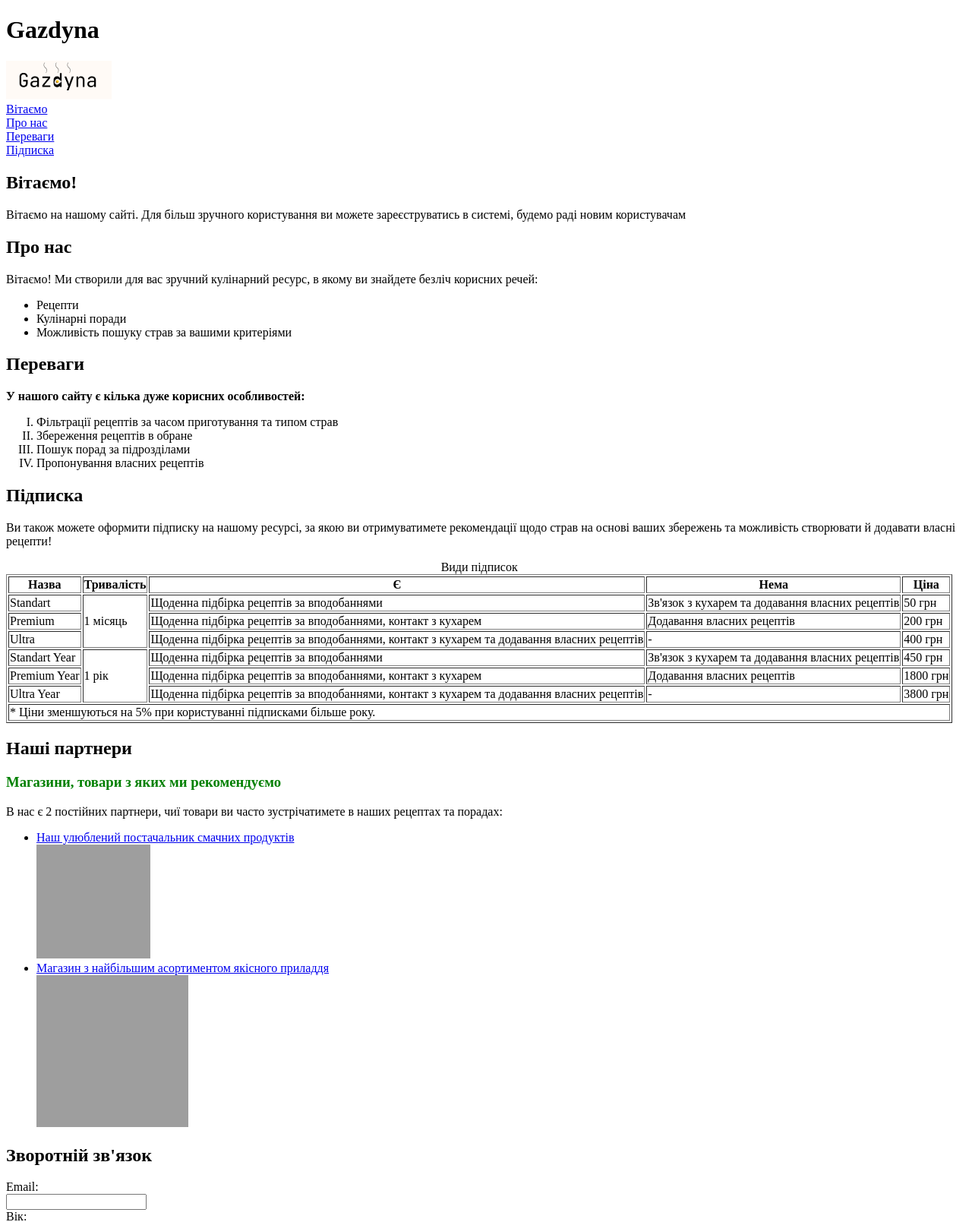
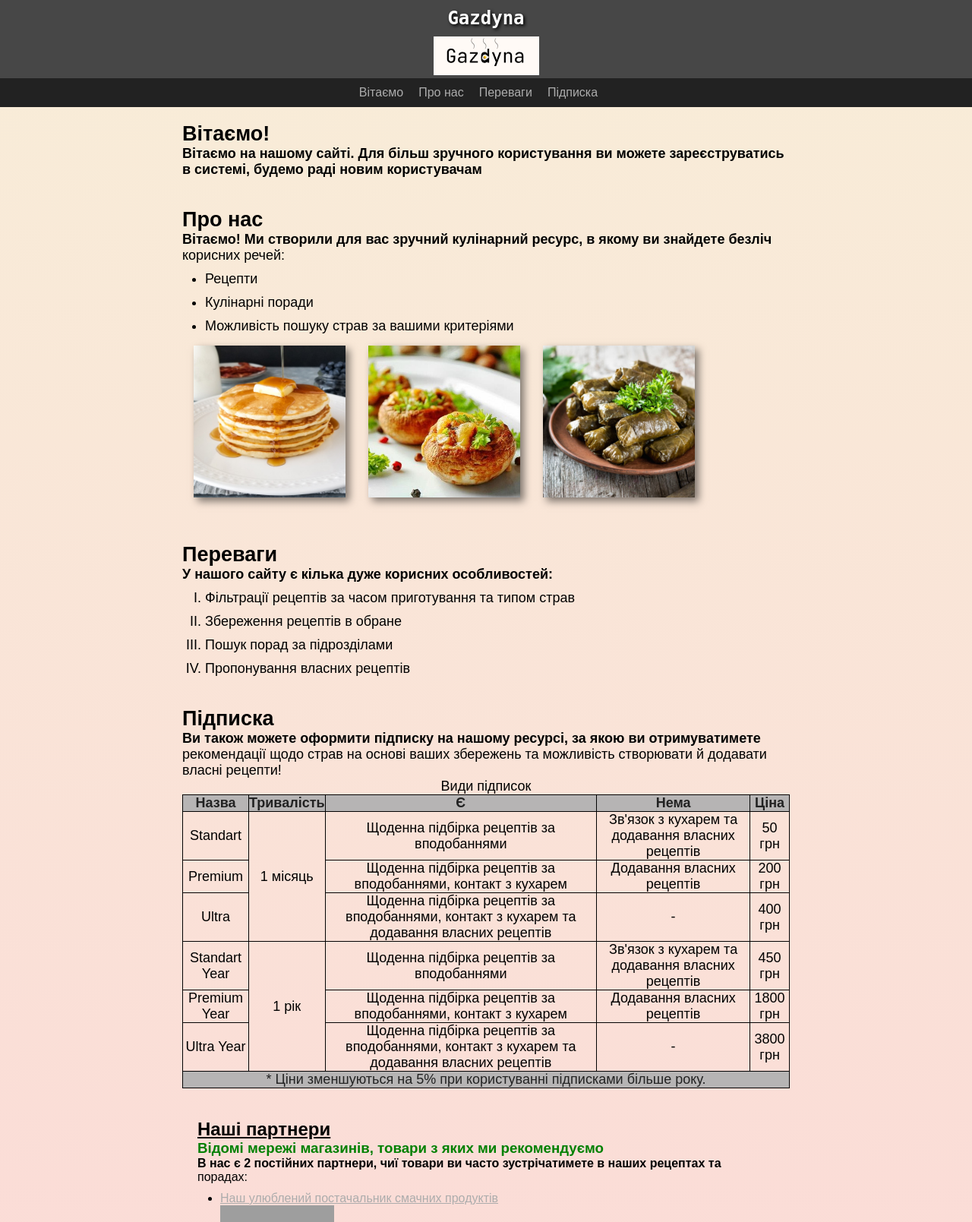
Before and after one commit to travinanastia/Front, a plain HTML site: page info.html in a window 1280 px wide. Shown: the top 1609 px of the page at 76% size. Drawn offline with Linux system fonts and the light colour scheme; grey boxes are pictures that could not be loaded.

Commit message:
Add files via upload

```diff
--- a/info.html
+++ b/info.html
@@ -3,6 +3,96 @@
 <head>
     <meta charset="UTF-8">
     <meta name="viewport" content="width=device-width, initial-scale=1.0">
+    <link rel="stylesheet" href="style.css">
+    <style>
+    [id]{
+        font-size: 18px;
+    }
+
+    [id*="welcome"]{
+        font-weight: bolder;
+    }
+
+    aside > h2 {
+        text-decoration: underline;
+    }
+
+    h2+h3{
+        color:green;
+    }
+
+    a:link {
+        color: rgb(172, 172, 172);
+    }
+
+    a:active {
+        color: rgb(243, 50, 92);
+    }
+
+    p::first-line {
+        font-weight: bold;
+    }
+
+    .image-row {
+        display: inline-table;
+        position: relative;
+    }
+
+    .image-row img {
+        margin: 15px;
+        position: relative;
+        box-shadow: 5px 5px 10px rgba(0, 0, 0, 0.5);
+    }
+
+    .image-row img:nth-child(1) {
+        z-index: 1;
+        top: 0;
+        left: 0;
+    }
+
+    .image-row img:nth-child(2) {
+        z-index: 2;
+        top: 0;
+        left: 0;
+    }
+
+    .image-row img:nth-child(3) {
+        z-index: 3;
+        top: 0;
+        left: 0;
+    }
+
+    header h1 {
+        font-family: 'monospace', monospace;
+        font-size: 24px;
+        text-shadow: 2px 2px 4px rgba(0, 0, 0, 1);
+    }
+
+    @keyframes shake {
+
+        0% {
+            transform: translateX(0);
+        }
+        25% {
+            transform: translateX(-5px);
+        }
+        50% {
+            transform: translateX(5px);
+        }
+        75% {
+            transform: translateX(-5px);
+        }
+        100% {
+            transform: translateX(5px);
+        }
+
+    }
+    .image-row img:hover {
+        animation-name: shake;
+        animation-duration: 3s;
+    }
+    </style>
+
     <title>Gazdyna</title>
 </head>
 <body>
@@ -16,33 +106,37 @@
             <div><a href="#advantages">Переваги</a></div>
             <div><a href="#subscription">Підписка</a></div>
             <div>
-        </div>
     </header>
 
     <main>
         <section id="welcome">
-            <h2>Вітаємо!</h2>
             <article>
+                <h2>Вітаємо!</h2>
                 <p>Вітаємо на нашому сайті. Для більш зручного користування ви можете зареєструватись в системі, будемо раді новим користувачам</p>
             </article>
         </section>
 
         <section id="about_us">
-            <h2>Про нас</h2>
             <article>
+                <h2>Про нас</h2>
                 <p>Вітаємо! Ми створили для вас зручний кулінарний ресурс, в якому ви знайдете безліч корисних речей:</p>
                 <ul>
                     <li>Рецепти</li>
                     <li>Кулінарні поради</li>
                     <li>Можливість пошуку страв за вашими критеріями</li>
                 </ul>
+                <div class="image-row">
+                    <img src="image1.jpg" alt="Зображення 1" style="width: 200px; height: 200px;">
+                    <img src="image2.jpg" alt="Зображення 2" style="width: 200px; height: 200px;">
+                    <img src="image3.jpeg" alt="Зображення 3" style="width: 200px; height: 200px;">
+                </div>
             </article>
         </section>
 
         <section id="advantages">
-            <h2>Переваги</h2>
             <article>
-                <p><strong>У нашого сайту є кілька дуже корисних особливостей:</strong></p>
+                <h2>Переваги</h2>
+                <p><b>У нашого сайту є кілька дуже корисних особливостей:</b></p>
                 <ul>
                     <li type="I">Фільтрації рецептів за часом приготування та типом страв</li>
                     <li type="I">Збереження рецептів в обране</li>
@@ -53,8 +147,8 @@
         </section>
 
         <section id="subscription">
-            <h2>Підписка</h2>
             <article>
+                <h2>Підписка</h2>
                 <p> Ви також можете оформити підписку на нашому ресурсі, за якою ви отримуватимете рекомендації щодо страв на основі ваших збережень та можливість створювати й додавати власні рецепти!</p>
                 <table border="1">
                     <caption>Види підписок</caption>
@@ -118,7 +212,7 @@
 
     <aside>
         <h2>Наші партнери</h2>
-        <h3 style="color: green;">Магазини, товари з яких ми рекомендуємо</h3>
+        <h3>Відомі мережі магазинів, товари з яких ми рекомендуємо</h3>
         <p>В нас є 2 постійних партнери, чиї товари ви часто зустрічатимете в наших рецептах та порадах:</p>
         <ul>
             <li><a href="https://shop.silpo.ua/">Наш улюблений постачальник смачних продуктів </a></li>
@@ -130,7 +224,7 @@
         </ul>
     </aside>
 
-        <form action="/відправити-повідомлення" method="post">
+        <form action="Sendmessage" method="post">
             <h2>Зворотній зв'язок</h2>
             <label for="email">Email:</label>
             <br>
@@ -162,6 +256,7 @@
                 <option value="Liked">Сподобався</option>
                 <option value="Needs improvement">Потребує доопрацювання</option>
                 <option value="Not enough">Неповний</option>
+                <option value="Not enough">Не сподобався</option>
             </select>
             <br>
 
--- /dev/null
+++ b/mainstyle.css
@@ -0,0 +1,55 @@
+* {
+    margin: 0;
+    padding: 0;
+    box-sizing: border-box;
+}
+
+body {
+    font-family: Arial;
+    background-color: #f0f0f0;
+    margin: 0;
+    padding: 0;
+}
+
+header {
+    background-color: #666;
+    font-family: 'monospace', monospace;
+    font-size: 20px;
+    display: flex;
+    justify-content: space-between;
+    align-items: center;
+    padding: 10px;
+}
+
+header div {
+    display: flex;
+    align-items: center;
+}
+header div>div {
+    color: #ffffff;
+    font-family: 'monospace', monospace;
+    font-size: 24px;
+    text-shadow: 3px 3px 4px rgba(0, 0, 0, 1);
+    margin-right: 45%;
+    margin-left: 5%;
+}
+
+header nav {
+    display: flex;
+    justify-content: center;
+    margin-right: 40%;
+}
+
+header a {
+    color: #fff;
+    text-decoration: none;
+    margin: 0 30px;
+    margin-right: 20px;
+}
+
+header button {
+    background-color: #363636;
+    color: #fff;
+    padding: 5px 20px;
+    border-radius: 5px;
+}
--- /dev/null
+++ b/style.css
@@ -0,0 +1,127 @@
+
+*{
+    margin: 0;
+    padding: 0;
+    box-sizing: border-box;
+  }
+
+body {
+    font-family: Arial;
+    background: linear-gradient(to bottom, #f8edd8, #fdd0d6);
+}
+
+header {
+    background-color: #474747;
+    color: #fff;
+    text-align: center;
+}
+
+header h1 {
+    padding: 10px;
+}
+
+header nav {
+    display: flex;
+    justify-content: center;
+    background-color: #222;
+    width: 100%;
+    padding: 10px 0;
+}
+
+header nav div {
+    margin: 0 10px;
+}
+
+header nav a {
+    color: #fff;
+    text-decoration: none;
+}
+
+.image-row {
+    display: inline-table;
+    position: relative;
+}
+
+section, aside {
+    padding: 20px;
+}
+
+article, aside {
+    margin: 0 auto;
+    max-width: 800px;
+}
+
+ul {
+    margin-left: 30px;
+}
+
+ul li {
+    margin-top: 10px;
+}
+
+footer{
+    margin: 0 auto;
+    text-align: center;
+}
+
+table {
+    width: 100%;
+    border-collapse: collapse;
+}
+
+thead {
+    padding-bottom: 10px;
+}
+
+table, th, td {
+    border: 1px solid #020202;
+    text-align: center;
+}
+
+th,tfoot {
+    background-color: #b6b4b4;
+    color: #222;
+    text-align: center;
+}
+
+form {
+    max-width: 400px;
+    margin: 0 auto;
+    padding: 20px;
+    border: 1px solid #222;
+    border-radius: 5px;
+}
+
+label {
+    display: block;
+    margin-top: 10px;
+}
+
+input[type="text"],
+input[type="email"],
+input[type="number"],
+textarea {
+    width: 90%;
+    padding: 10px;
+    margin-top: 5px;
+    border: 1px solid #7a7a7a;
+    border-radius: 5px;
+}
+
+select {
+    width: 90%;
+    padding: 10px;
+    margin-top: 5px;
+    border: 1px solid #7a7a7a;
+    border-radius: 5px;
+}
+
+button {
+    background-color: #333;
+    color: #fff;
+    border: none;
+    padding: 10px 20px;
+    border-radius: 5px;
+    cursor: pointer;
+    margin-top: 10px;
+}
```
Also changed, not shown: Filters.html (+37 -0 lines), favorite.html (+45 -12 lines), recipies.html (+49 -13 lines).
